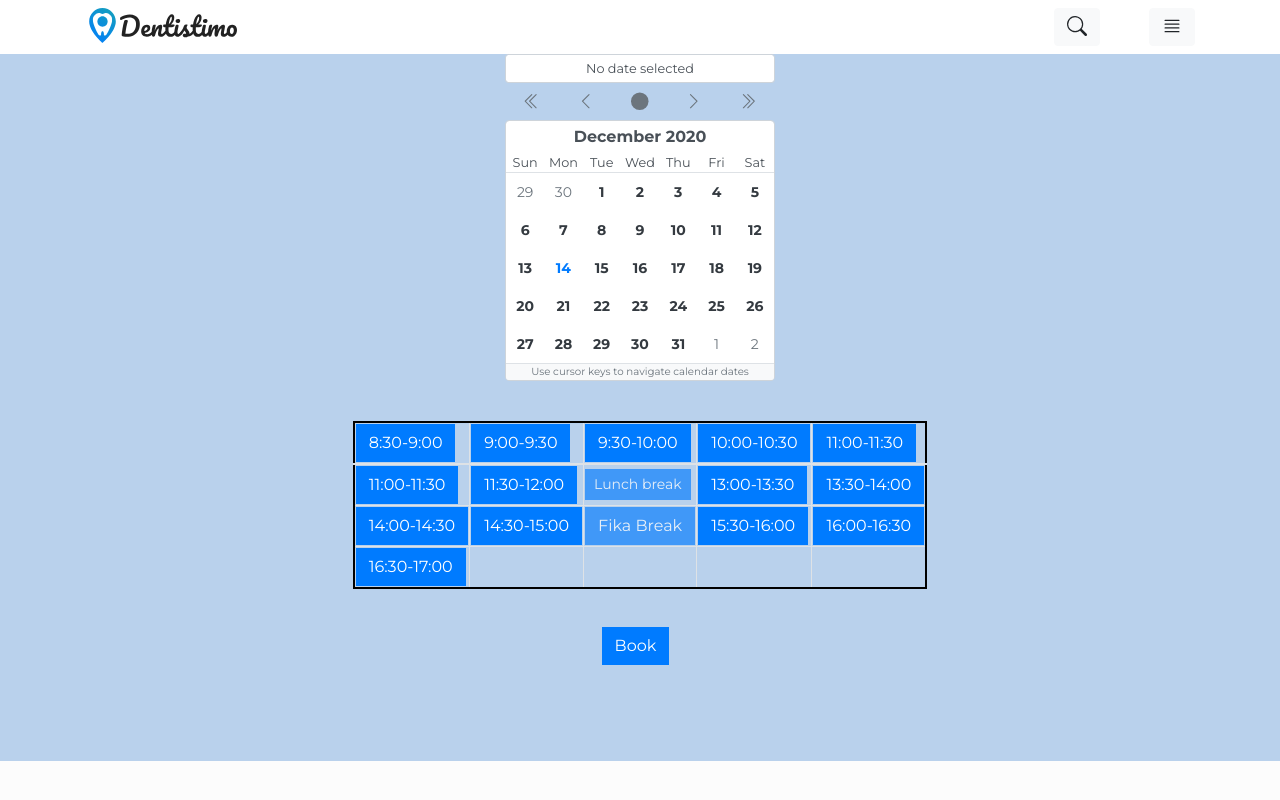
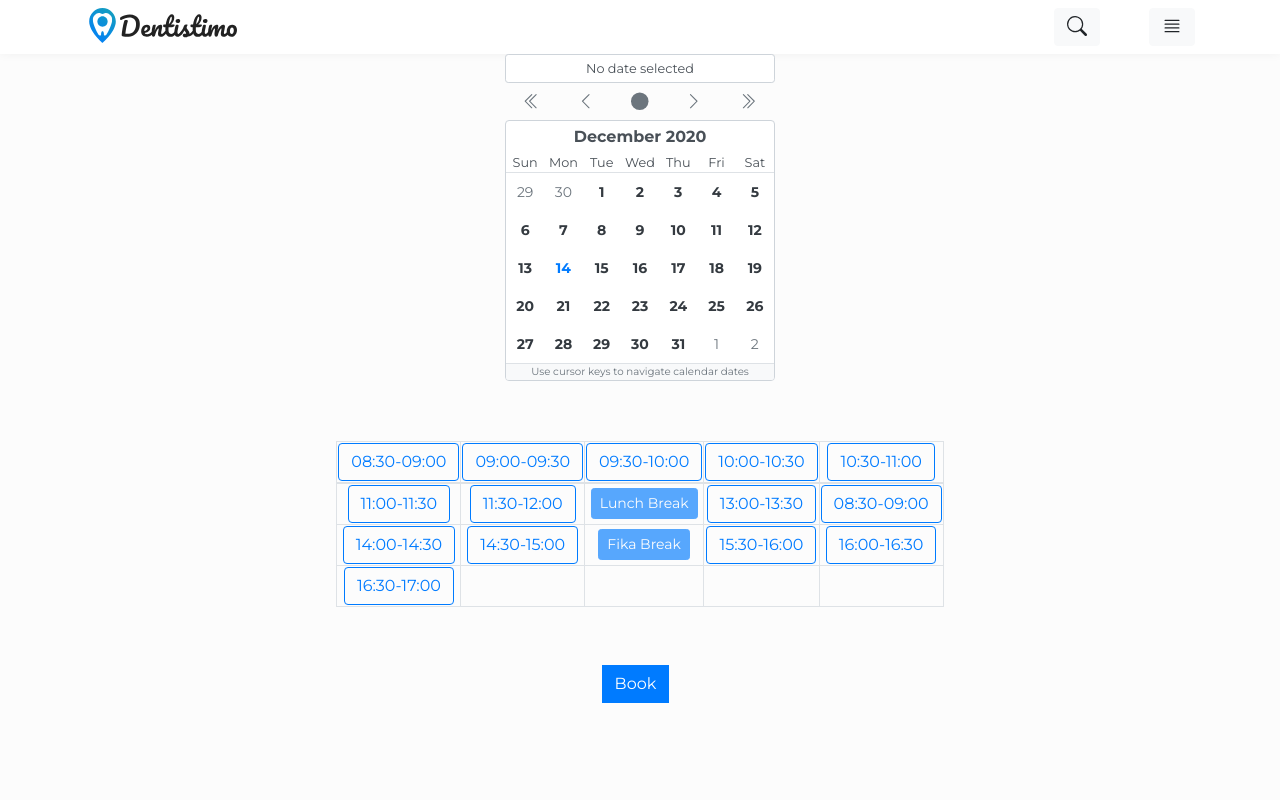
Before and after one commit to nablo1/dentistimo-client, a Vue app: page /calendar in a window 1280 px wide. Built offline with nearby package versions, Linux system fonts and the light colour scheme; what vue-mqtt would draw is missing.

Commit message:
buttons modified

```diff
--- a/src/views/Calendar.vue
+++ b/src/views/Calendar.vue
@@ -9,7 +9,13 @@
             locale="en-US"
           ></b-calendar>
         </b-col>
-        <b-col> </b-col>
+        <!-- <b-col class="status">
+          <p>
+            Value: <b>'{{ value }}'</b>
+          </p>
+          <p class="mb-0">Result:</p>
+          <pre class="small">{{ context }}</pre></b-col
+        >-->
       </b-row>
     </div>
     <br />
@@ -18,28 +24,28 @@
         <thead>
           <tr>
             <th>
-              <b-button scope="col" squared variant="primary"
-                >8:30-9:00</b-button
+              <b-button scope="col" variant="outline-primary"
+                >08:30-09:00</b-button
               >
             </th>
             <th>
-              <b-button scope="col" squared variant="primary"
-                >9:00-9:30</b-button
+              <b-button scope="col" variant="outline-primary"
+                >09:00-09:30</b-button
               >
             </th>
             <th>
-              <b-button scope="col" squared variant="primary"
-                >9:30-10:00</b-button
+              <b-button scope="col" variant="outline-primary"
+                >09:30-10:00</b-button
               >
             </th>
             <th>
-              <b-button scope="col" squared variant="primary"
+              <b-button scope="col" variant="outline-primary"
                 >10:00-10:30</b-button
               >
             </th>
             <th>
-              <b-button scope="col" squared variant="primary"
-                >11:00-11:30</b-button
+              <b-button scope="col" variant="outline-primary"
+                >10:30-11:00</b-button
               >
             </th>
           </tr>
@@ -47,60 +53,60 @@
         <tbody>
           <tr>
             <th>
-              <b-button scope="col" squared variant="primary"
+              <b-button scope="col" variant="outline-primary"
                 >11:00-11:30</b-button
               >
             </th>
             <th>
-              <b-button scope="col" squared variant="primary"
+              <b-button scope="col" variant="outline-primary"
                 >11:30-12:00</b-button
               >
             </th>
             <th>
-              <b-button scope="col" disabled size="sm" squared variant="primary"
-                >Lunch break</b-button
+              <b-button scope="col" variant="primary" disabled size="sm"
+                >Lunch Break</b-button
               >
             </th>
             <th>
-              <b-button scope="col" squared variant="primary"
+              <b-button scope="col" variant="outline-primary"
                 >13:00-13:30</b-button
               >
             </th>
             <th>
-              <b-button scope="col" squared variant="primary"
-                >13:30-14:00</b-button
+              <b-button scope="col" variant="outline-primary"
+                >08:30-09:00</b-button
               >
             </th>
           </tr>
           <th>
-            <b-button scope="col" squared variant="primary"
+            <b-button scope="col" variant="outline-primary"
               >14:00-14:30</b-button
             >
           </th>
           <th>
-            <b-button scope="col" squared variant="primary"
+            <b-button scope="col" variant="outline-primary"
               >14:30-15:00</b-button
             >
           </th>
           <th>
-            <b-button scope="col" disabled size="md" squared variant="primary"
+            <b-button scope="col" variant="primary" disabled size="sm"
               >Fika Break</b-button
             >
           </th>
           <th>
-            <b-button scope="col" squared variant="primary"
+            <b-button scope="col" variant="outline-primary"
               >15:30-16:00</b-button
             >
           </th>
           <th>
-            <b-button scope="col" squared variant="primary"
+            <b-button scope="col" variant="outline-primary"
               >16:00-16:30</b-button
             >
           </th>
 
           <tr>
             <th>
-              <b-button scope="col" squared variant="primary"
+              <b-button scope="col" variant="outline-primary"
                 >16:30-17:00</b-button
               >
             </th>
@@ -134,22 +140,22 @@
 <style scoped>
   .table {
     text-align: center;
-    background-color: rgb(185, 209, 236);
+  }
+  .status {
+    text-align: center;
   }
   .table-bordered {
     margin-left: auto;
     margin-right: auto;
-    padding: 30px;
-    border: 2px solid black;
+    border: 1px solid rgb(0, 0, 0);
     border-collapse: collapse;
-    background-color: rgb(185, 209, 236);
+    table-layout: fixed;
+    text-align: center;
+    margin: 20px auto;
   }
   .book {
     margin-left: 47%;
     margin-top: 1cm;
     margin-bottom: 1in;
   }
-  .bookingPage {
-    background-color: rgb(185, 209, 236);
-  }
 </style>
```
